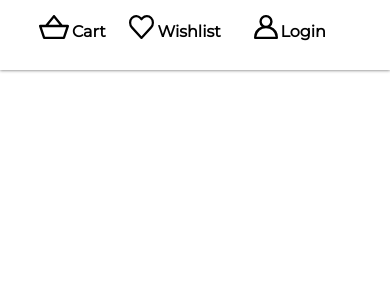
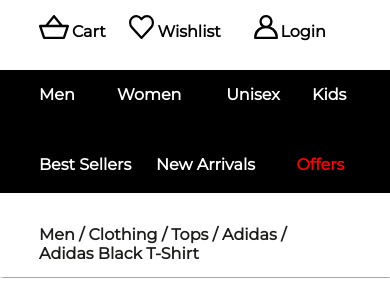
Before and after one commit to ahmedabnaby/nasnav-task, a React (Create React App) app: page / in a window 390 px wide. Shown: the part 138-436 px from the top of the page. Built offline with nearby package versions, Linux system fonts and the light colour scheme.

Commit message:
Third row done

```diff
--- a/src/App.scss
+++ b/src/App.scss
@@ -156,7 +156,7 @@ li
     position: relative;
     top: 30px;
     left: 11%;
-    z-index: 9999;
+    z-index: 8888;
 }
 .searchField
 {
@@ -247,6 +247,140 @@ li
     margin-left: 10px;
     top: -2px;
 }
+.second_row
+{
+    position: absolute;
+    top: 132px;
+    left: 0;
+    width: 100%;
+    height: 48px;
+    background: #000000 0% 0% no-repeat padding-box;
+    box-shadow: 0px 0.87px 2px #00000040;
+    opacity: 1;
+}
+.categories
+{
+    cursor: pointer;
+}
+.men
+{
+    position: absolute;
+    top: 15px;
+    left: 10%;
+    width: auto;
+    height: 29px;
+    color: #FFFFFF !important;
+    font-weight: 700;
+    text-align: center;
+    letter-spacing: 0px;
+    opacity: 1;
+}
+.women
+{
+    position: absolute;
+    top: 15px;
+    left: 22%;
+    width: auto;
+    height: 29px;
+    color: #FFFFFF !important;
+    font-weight: 700;
+    text-align: center;
+    letter-spacing: 0px;
+    opacity: 1;
+}
+.uni
+{
+    position: absolute;
+    top: 15px;
+    left: 34%;
+    width: auto;
+    height: 29px;
+    color: #FFFFFF !important;
+    font-weight: 700;
+    text-align: center;
+    letter-spacing: 0px;
+    opacity: 1;
+}
+.kids
+{
+    position: absolute;
+    top: 15px;
+    left: 46%;
+    width: auto;
+    height: 29px;
+    color: #FFFFFF !important;
+    font-weight: 700;
+    text-align: center;
+    letter-spacing: 0px;
+    opacity: 1;
+}
+.best
+{
+    position: absolute;
+    top: 15px;
+    left: 57%;
+    width: auto;
+    height: 29px;
+    color: #FFFFFF !important;
+    font-weight: 700;
+    text-align: center;
+    letter-spacing: 0px;
+    opacity: 1;
+}
+.new
+{
+    position: absolute;
+    top: 15px;
+    left: 70%;
+    width: auto;
+    height: 29px;
+    color: #FFFFFF !important;
+    font-weight: 700;
+    text-align: center;
+    letter-spacing: 0px;
+    opacity: 1;
+}
+.offers
+{
+    position: absolute;
+    top: 15px;
+    left: 86%;
+    width: auto;
+    height: 29px;
+    color: red !important;
+    font-weight: 700;
+    text-align: center;
+    letter-spacing: 0px;
+    opacity: 1;
+}
+.third_row
+{
+    position: absolute;
+    top: 181px;
+    left: 0;
+    width: 100%;
+    height: 84px;
+    background: #FFFFFF 0% 0% no-repeat padding-box;
+    box-shadow: 0px 0.92px 1px #00000059;
+    opacity: 1;
+}
+.third_row_text
+{
+    position: absolute;
+    top: 16px;
+    left: 10%;
+    width: auto;
+    height: 29px;
+}
+.third_row_text p
+{
+    text-align: left;
+    letter-spacing: 0px;
+    color: #1D1D1B;
+    opacity: 1;
+    font-weight: 700;
+    cursor: pointer;
+}
 @media only screen and (max-width: 395px) {
     .sidebarBtn
     {
@@ -310,6 +444,54 @@ li
     {
         margin-left: 3px;
     }
+    .second_row
+    {
+        top: 208px;
+        height: 148px;
+    }
+    .men
+    {
+        top: 15px;
+        left: 10%;
+    }
+    .women
+    {
+        top: 15px;
+        left: 30%;
+    }
+    .uni
+    {
+        top: 15px;
+        left: 58%;
+    }
+    .kids
+    {
+        top: 15px;
+        left: 80%;
+    }
+    .best
+    {
+        top: 85px;
+        left: 10%;
+    }
+    .new
+    {
+        top: 85px;
+        left: 40%;
+    }
+    .offers
+    {
+        top: 85px;
+        left: 76%;
+    }
+    .third_row
+    {
+        top: 331px;
+    }
+    .third_row_text
+    {
+        width: 75%;
+    }
 }
 @media (min-width: 396px) and (max-width: 552px) {
     .sidebarBtn
@@ -361,6 +543,54 @@ li
     .user
     {
         left: 65%;
+    }
+    .second_row
+    {
+        top: 208px;
+        height: 148px;
+    }
+    .men
+    {
+        top: 15px;
+        left: 10%;
+    }
+    .women
+    {
+        top: 15px;
+        left: 30%;
+    }
+    .uni
+    {
+        top: 15px;
+        left: 58%;
+    }
+    .kids
+    {
+        top: 15px;
+        left: 80%;
+    }
+    .best
+    {
+        top: 85px;
+        left: 10%;
+    }
+    .new
+    {
+        top: 85px;
+        left: 42%;
+    }
+    .offers
+    {
+        top: 85px;
+        left: 76%;
+    }
+        .third_row
+    {
+        top: 331px;
+    }
+    .third_row_text
+    {
+        width: 75%;
     }
 }
 @media (min-width: 553px) and (max-width: 767px) {
@@ -414,6 +644,50 @@ li
     {
         left: 70%;
     }
+    .second_row
+    {
+        top: 208px;
+        height: 148px;
+    }
+    .men
+    {
+        top: 15px;
+        left: 10%;
+    }
+    .women
+    {
+        top: 15px;
+        left: 30%;
+    }
+    .uni
+    {
+        top: 15px;
+        left: 58%;
+    }
+    .kids
+    {
+        top: 15px;
+        left: 80%;
+    }
+    .best
+    {
+        top: 85px;
+        left: 10%;
+    }
+    .new
+    {
+        top: 85px;
+        left: 43%;
+    }
+    .offers
+    {
+        top: 85px;
+        left: 76%;
+    }
+        .third_row
+    {
+        top: 331px;
+    }
 }
 @media (min-width: 768px) and (max-width: 1268px) {
     .navText
--- a/src/components/Home.js
+++ b/src/components/Home.js
@@ -46,7 +46,7 @@ class Home extends Component {
                     open={this.state.sidebarOpen}
                     onSetOpen={this.onSetSidebarOpen}
                     styles={{
-                        sidebar: { position:"fixed",background: "white"}
+                        sidebar: { position:"fixed",background: "white",zIndex:'9999'}
                      }}
                 >
                     <li  onClick={() => this.onSetSidebarOpen(true)} className="sidebarBtn"><a href="#"><img src={process.env.PUBLIC_URL + 'images/sidebar.svg'} role="..."/></a></li>
@@ -117,6 +117,24 @@ class Home extends Component {
                     </ul>
                      </Col>
                 </Row>
+                <Row className="second_row">
+                     <div className="categories">
+                        <ul>
+                            <li className="men">Men</li>
+                            <li className="women">Women</li>
+                            <li className="uni">Unisex</li>
+                            <li className="kids">Kids</li>
+                            <li className="best">Best Sellers</li>
+                            <li className="new">New Arrivals</li>
+                            <li className="offers">Offers</li>
+                        </ul>
+                     </div>
+                </Row>
+                <Row className="third_row">
+                     <Col className="third_row_text">
+                        <p>Men / Clothing / Tops / Adidas / Adidas Black T-Shirt</p>
+                     </Col>
+                </Row>
             </Container>
         </div>
          );
```
